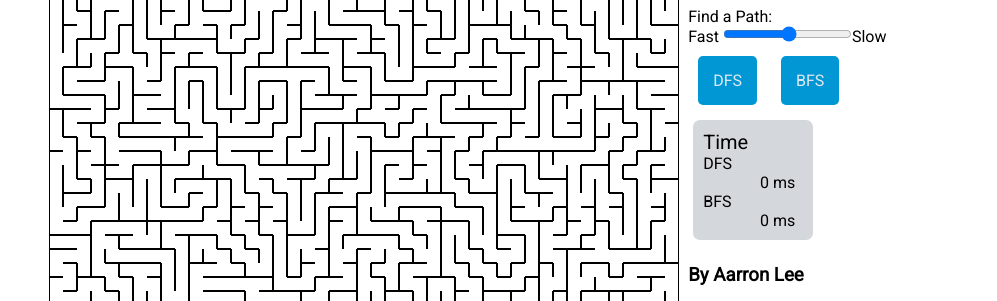
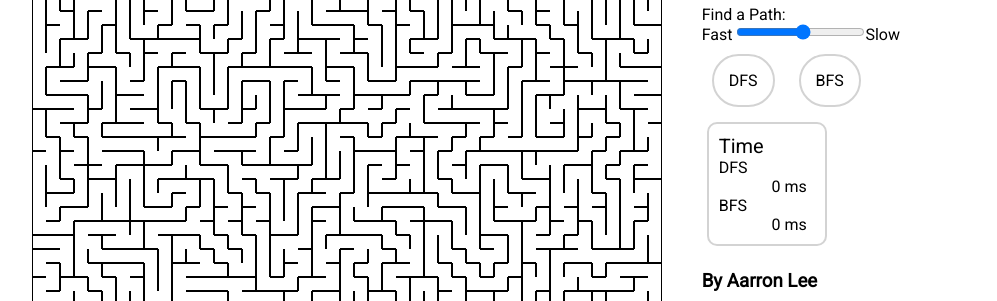
Before and after one commit to aarron-lee/Maze-Life, a website built with webpack: page index.html in a window 1280 px wide. Shown: the part 199-500 px from the top of the page, without its empty margins (136-1133 px from the left). Built offline with nearby package versions, Linux system fonts and the light colour scheme.

Commit message:
button styling upgrade

```diff
--- a/style.css
+++ b/style.css
@@ -46,7 +46,6 @@ h2{
 }
 
 .form-col{
-  margin-left: 9px;
 }
 
 #root{
@@ -80,11 +79,10 @@ button:disabled{
 
 button{
   padding: 15px;
-  background-color: #0097d4;
-  border-radius: 5px;
+  border-radius: 3em;
   box-sizing: border-box;
   margin: 10px;
-  color: #e2e8ef;
+  border: 2px solid lightgray;
 }
 button:hover{
   background-color: skyblue;
@@ -144,8 +142,8 @@ div[id*="row-"]{
 #timers-container{
   display: flex;
   flex-direction: row;
-  background-color: #d4d8dc;
-  border-radius: 7px;
+  border-radius: 10px;
+  border: 2px solid lightgray;
   padding: 10px ;
   box-sizing: border-box;
   margin: 5px;
@@ -185,12 +183,21 @@ div[id*="timer-"]{
     flex-direction: column!important;
     max-width: 120px;
   }
+
+  .form-col{
+    margin-left: 30px;
+  }
+
 }
 
 @media(min-width:1248px){
 
   #app{
     flex-direction: row;
+  }
+
+  .form-col{
+    margin-left: 40px;
   }
 
   .maze-node{
```
